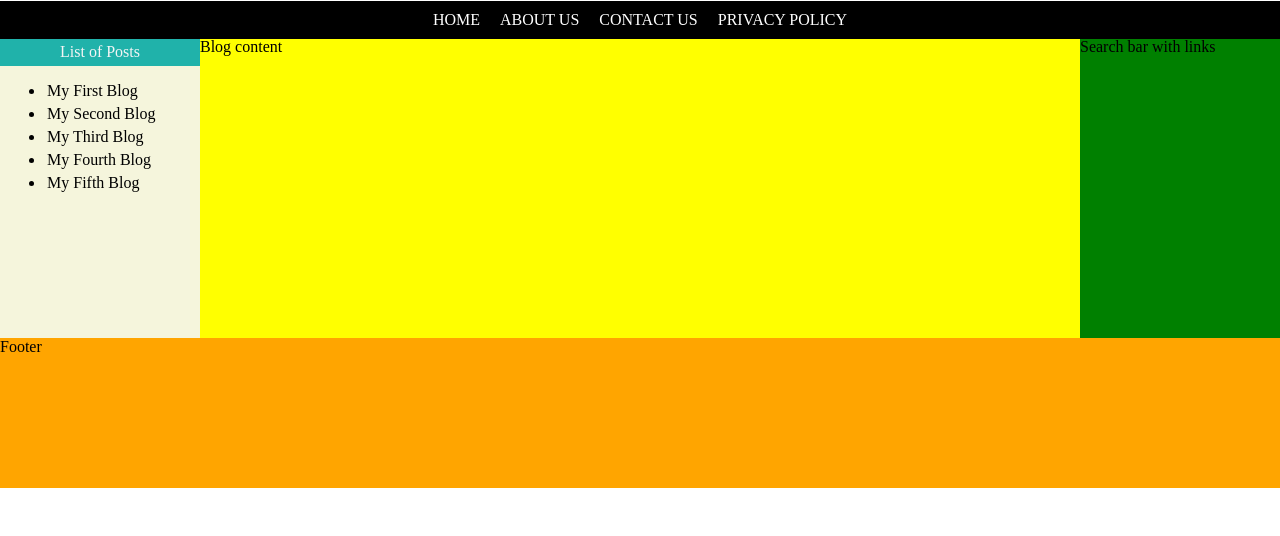
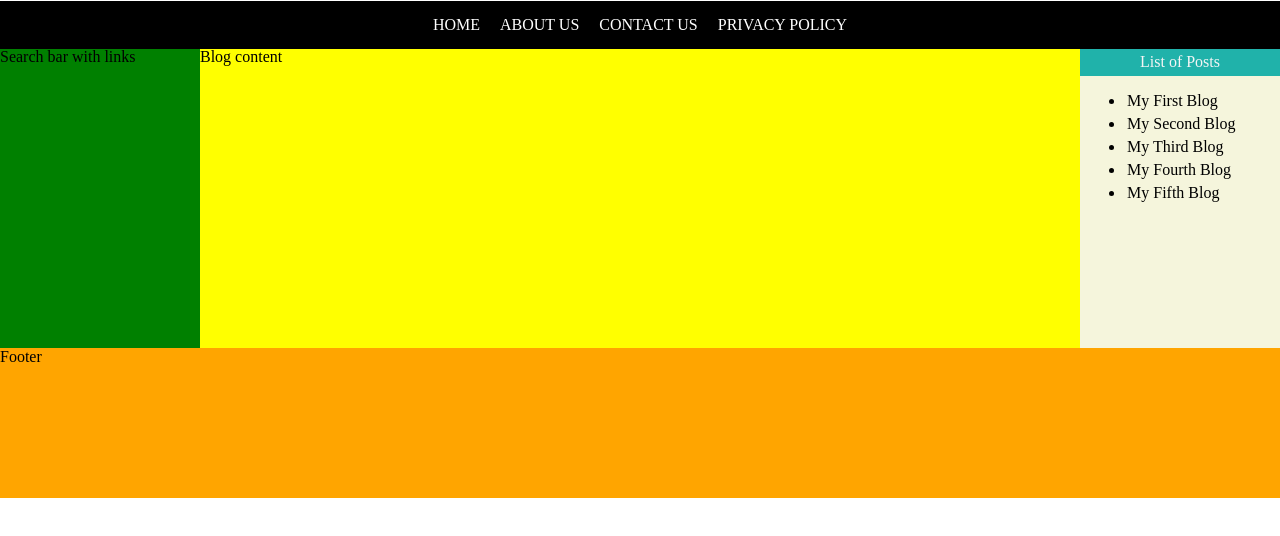
Before and after one commit to Owiredu/teltita-academy-web-dev, a plain HTML site: page blog/index.html in a window 1280 px wide. Drawn offline with Linux system fonts and the light colour scheme.

Commit message:
Updated blog

```diff
--- a/blog/index.html
+++ b/blog/index.html
@@ -10,10 +10,17 @@
 <body>
     <!-- Navigation Menu -->
     <div class="navbar">
-        <a href="index.html">HOME</a>
-        <a href="about-us.html">ABOUT US</a>
-        <a href="contact-us.html">CONTACT US</a>
-        <a href="privacy-policy">PRIVACY POLICY</a>
+        <div id="nav-mobile-btn" style="color: white;">
+            <span id="compressed"> + </span>
+            <span id="open"> - </span>
+            MENU
+        </div>
+        <ul>
+            <li><a href="index.html">HOME</a></li>
+            <li><a href="about-us.html">ABOUT US</a></li>
+            <li><a href="contact-us.html">CONTACT US</a></li>
+            <li><a href="privacy-policy">PRIVACY POLICY</a></li>
+        </ul>
     </div>
 
     <div class="content">
--- a/blog/styles/index-500px.css
+++ b/blog/styles/index-500px.css
@@ -1,12 +1,52 @@
+/* Navigation bar and its contents */
 .navbar {
     flex-direction: column;
     text-align: center;
+    height: 50px;
+    overflow: hidden;
+    -webkit-transition: height 0.5s;
+    transition: height 0.5s;
 }
 
+.navbar:hover {
+    height: 250px;
+}
+
+.navbar:active {
+    height: 250px;
+}
+
+.navbar > div[id='nav-mobile-btn'] {
+    display: block;
+    padding: 10px;
+    color: white;
+    text-align: center;
+    height: 15px;
+}
+
+.navbar > div[id='nav-mobile-btn'] > span[id='compressed'] {
+    visibility: visible;
+}
+
+.navbar > div[id='nav-mobile-btn'] > span[id='open'] {
+    visibility: hidden;
+}
+
+.navbar > ul {
+    display: flex;
+    flex-direction: column;
+}
+
+.navbar > ul > li {
+    padding: 15px;
+}
+
+/* Main content of the page */
 .content {
     flex-direction: column;
 }
 
+/* List of posts and it contents */
 .list-of-posts {
     height: 150px;
     max-width: 100%;
@@ -29,10 +69,12 @@
     margin: auto;
 }
 
+/* Blog content */
 .blog-content {
     order: 3;
 }
 
+/* Search bar and other links */
 .search-bar-with-links {
     height: 50px;
     max-width: 100%;
--- a/blog/styles/index-default.css
+++ b/blog/styles/index-default.css
@@ -9,35 +9,47 @@ body {
 
 /* Navigation bar and its contents */
 .navbar {
+    position: sticky;
+    top: 1px;
+    left: 1px;
+    z-index: 100;
+    background-color: black;
+}
+
+.navbar > ul {
+    list-style: none;
     display: flex;
     flex-direction: row;
     justify-content: center;
-    position: sticky;
-    top: 1px;
-    left: 1px;
-    background-color: black;
+    padding: 15px;
+    margin: 0px;
 }
 
-.navbar > a {
+.navbar > ul > li > a {
     padding: 10px;
     color: white;
     text-decoration: none;
+    transition: all 1s;
 }
 
-.navbar > a:hover {
+.navbar > ul > li > a:hover {
     background-color: rgb(214, 214, 45);
     color: black;
+    font-size: x-large;
+}
+
+.navbar > div[id='nav-mobile-btn'] {
+    display: none;
 }
 
 /* Main content of the page */
 .content {
     display: flex;
-    flex-direction: row;
+    flex-direction: row-reverse;
 }
 
 /* List of posts and it contents */
 .list-of-posts {
-    background-color: white;
     min-height: 300px;
     height: auto;
     flex-grow: 3;
@@ -88,4 +100,10 @@ body {
 .footer {
     background-color: orange;
     height: 150px;
+    transition: all 2s;
 }
+
+.footer:hover {
+    position: relative;
+    top: 100px;
+}
```
